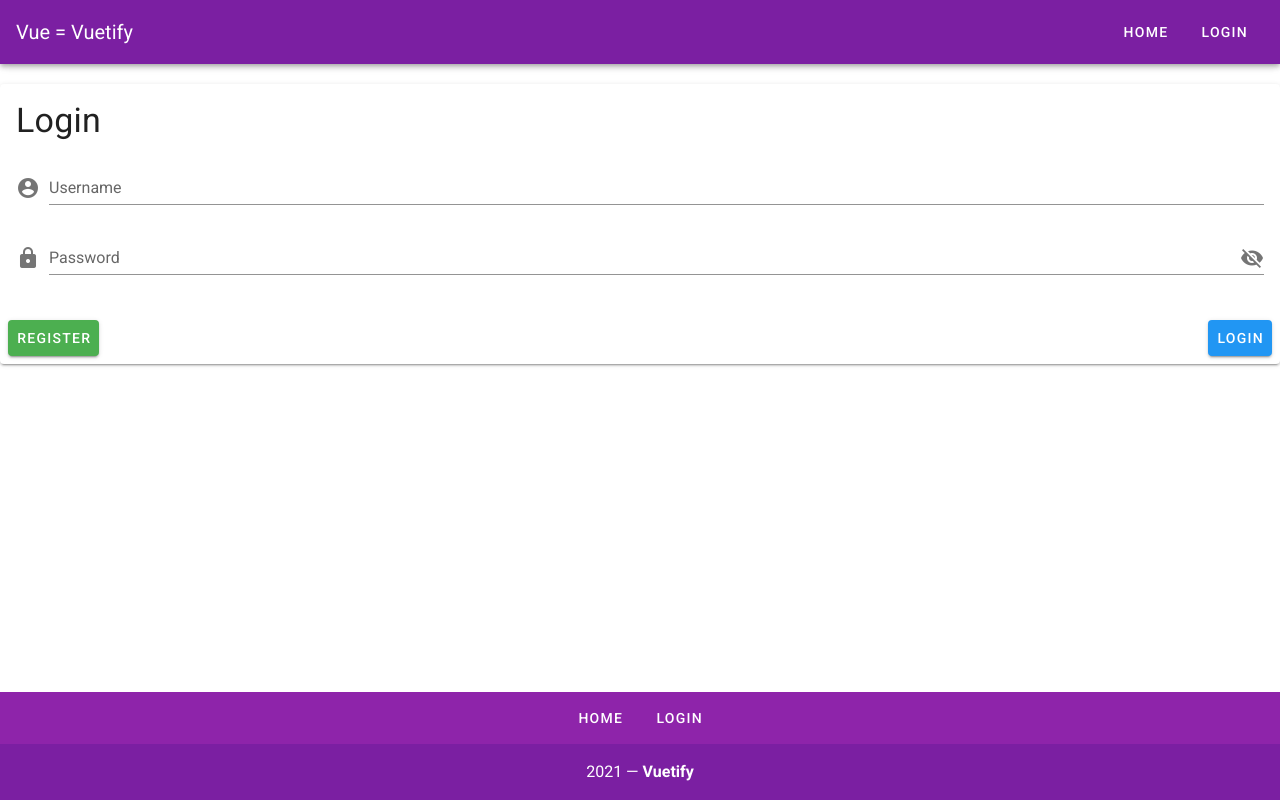
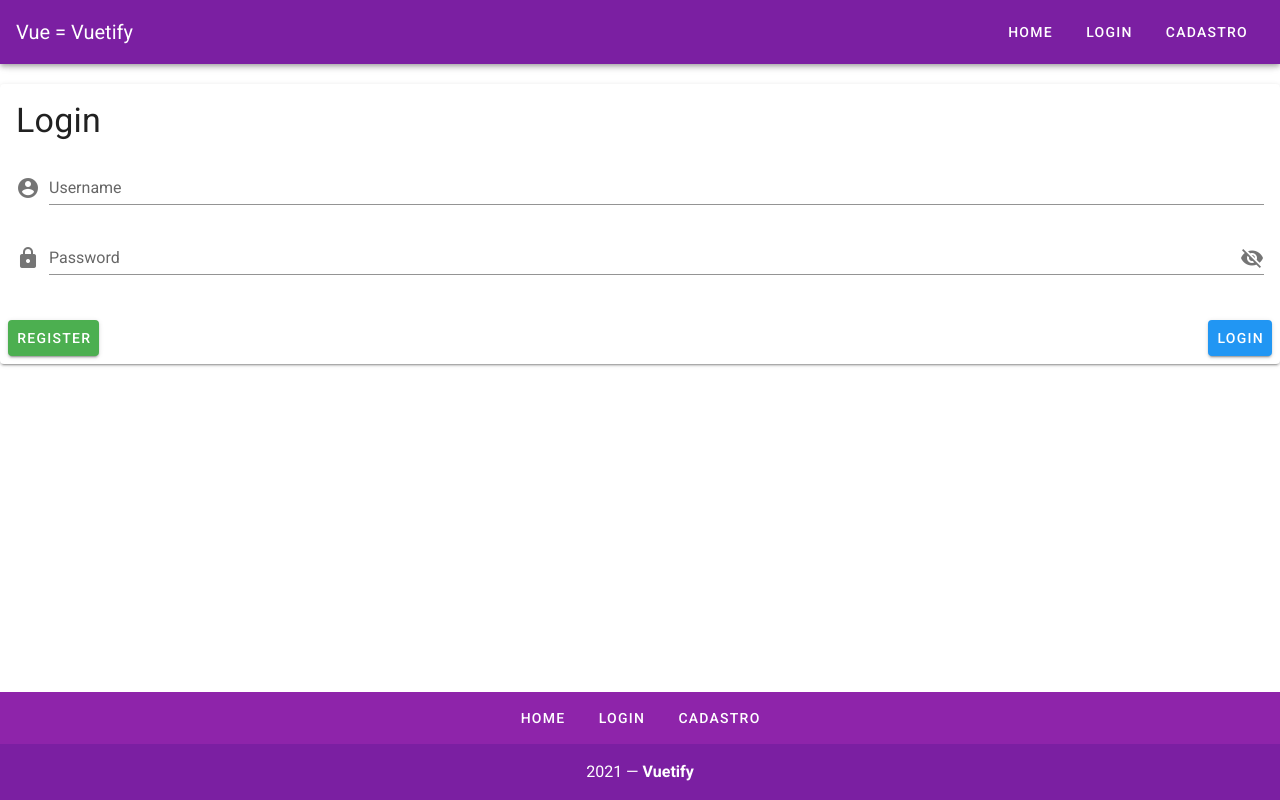
Before and after one commit to banzak1/vuetify-study, a Vue app: page / in a window 1280 px wide. Built offline with nearby package versions, Linux system fonts and the light colour scheme.

Commit message:
adiçao de cadastro

```diff
--- a/src/App.vue
+++ b/src/App.vue
@@ -70,7 +70,7 @@ export default {
   components: {},
 
   data: () => ({
-    links: ["Home", "Login"],
+    links: ["Home", "Login", "Cadastro"],
     exibir: false,
   }),
 
```
